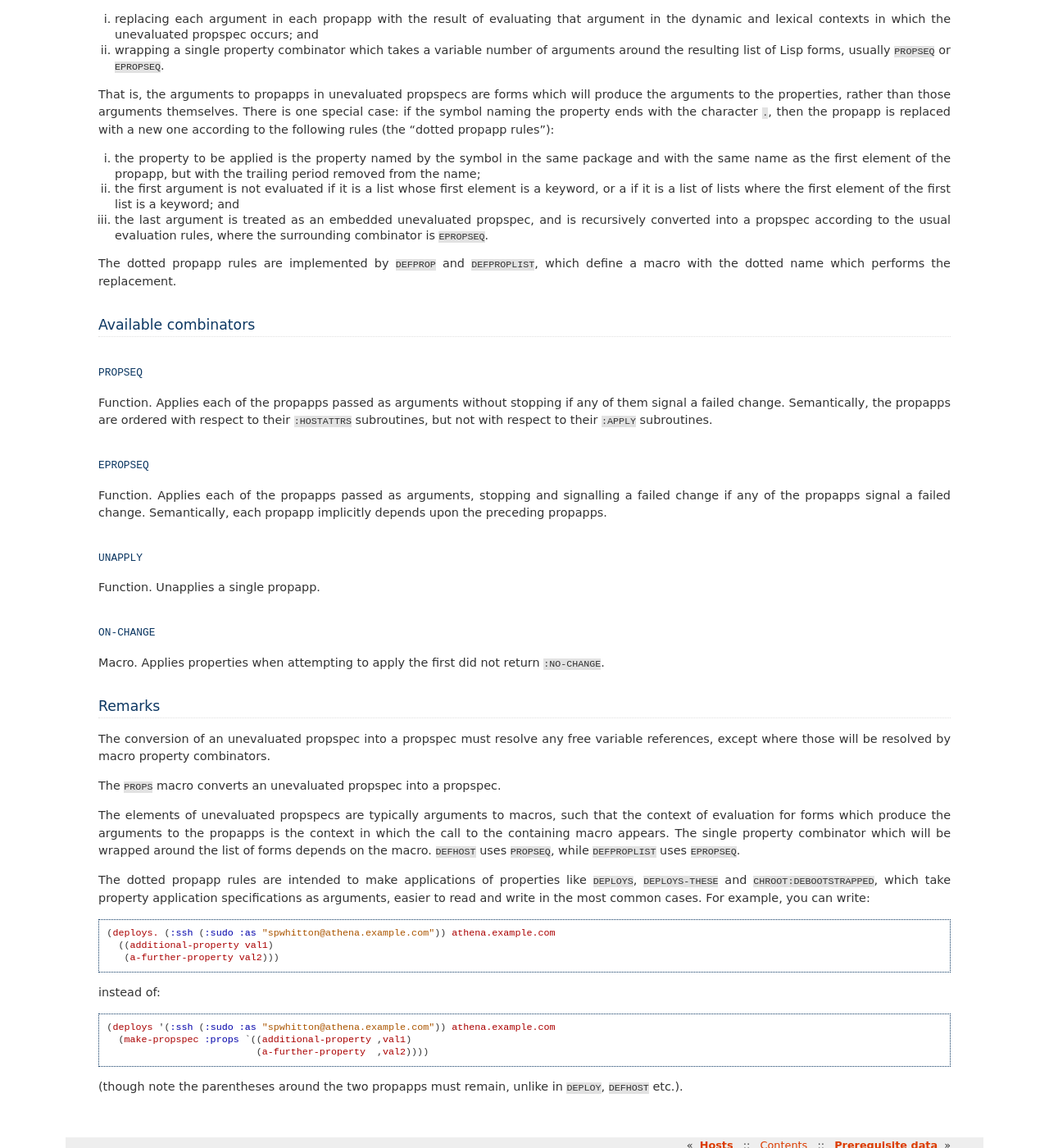
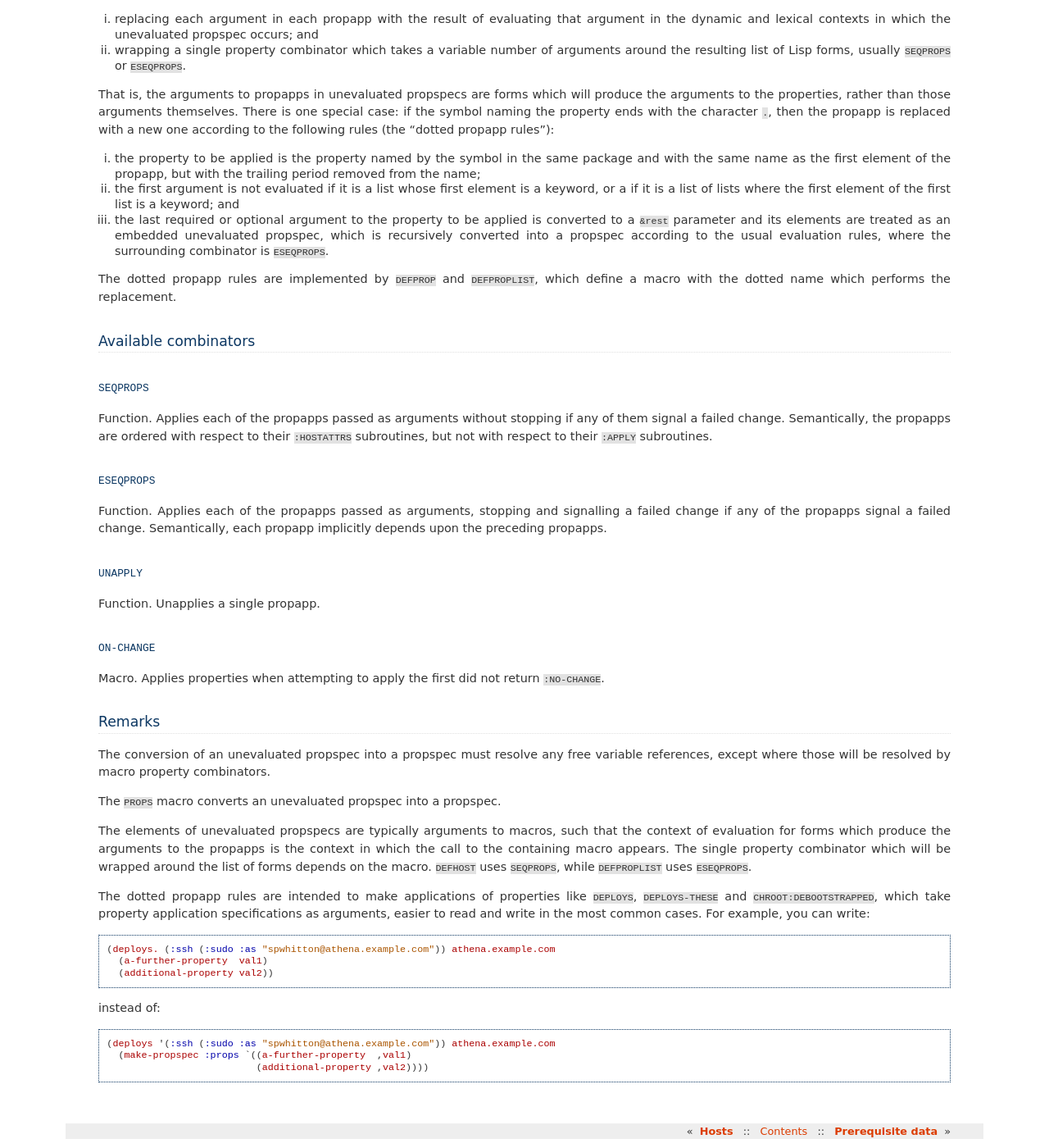
Before and after one commit to spwhitton/consfigurator, a Sphinx documentation site: the page built from doc/propspecs.rst, in a window 1280 px wide and 1400 px high, scrolled down 908 px. Shown: the whole window at 82% size. Built offline with Sphinx 7.4.7, drawn with Linux system fonts in a browser that asks for light colours.

Commit message:
rename (E)PROPSEQ->(E)SEQPROPS & drop some parens in dotted propapps
Signed-off-by: Sean Whitton <spwhitton@spwhitton.name>

```diff
--- a/doc/propspecs.rst
+++ b/doc/propspecs.rst
@@ -70,8 +70,8 @@ i. replacing each argument in each propapp with the result of evaluating that
    propspec occurs; and
 
 ii. wrapping a single property combinator which takes a variable number of
-    arguments around the resulting list of Lisp forms, usually ``PROPSEQ`` or
-    ``EPROPSEQ``.
+    arguments around the resulting list of Lisp forms, usually ``SEQPROPS`` or
+    ``ESEQPROPS``.
 
 That is, the arguments to propapps in unevaluated propspecs are forms which
 will produce the arguments to the properties, rather than those arguments
@@ -87,9 +87,11 @@ ii. the first argument is not evaluated if it is a list whose first element is
     a keyword, or a if it is a list of lists where the first element of the
     first list is a keyword; and
 
-iii. the last argument is treated as an embedded unevaluated propspec, and is
-     recursively converted into a propspec according to the usual evaluation
-     rules, where the surrounding combinator is ``EPROPSEQ``.
+iii. the last required or optional argument to the property to be applied is
+     converted to a ``&rest`` parameter and its elements are treated as an
+     embedded unevaluated propspec, which is recursively converted into a
+     propspec according to the usual evaluation rules, where the surrounding
+     combinator is ``ESEQPROPS``.
 
 The dotted propapp rules are implemented by ``DEFPROP`` and ``DEFPROPLIST``,
 which define a macro with the dotted name which performs the replacement.
@@ -97,16 +99,16 @@ which define a macro with the dotted name which performs the replacement.
 Available combinators
 ---------------------
 
-``PROPSEQ``
-~~~~~~~~~~~
+``SEQPROPS``
+~~~~~~~~~~~~~
 
 Function.  Applies each of the propapps passed as arguments without stopping
 if any of them signal a failed change.  Semantically, the propapps are ordered
 with respect to their ``:HOSTATTRS`` subroutines, but not with respect to
 their ``:APPLY`` subroutines.
 
-``EPROPSEQ``
-~~~~~~~~~~~~
+``ESEQPROPS``
+~~~~~~~~~~~~~
 
 Function.  Applies each of the propapps passed as arguments, stopping and
 signalling a failed change if any of the propapps signal a failed change.
@@ -136,8 +138,8 @@ The elements of unevaluated propspecs are typically arguments to macros, such
 that the context of evaluation for forms which produce the arguments to the
 propapps is the context in which the call to the containing macro appears.
 The single property combinator which will be wrapped around the list of forms
-depends on the macro.  ``DEFHOST`` uses ``PROPSEQ``, while ``DEFPROPLIST``
-uses ``EPROPSEQ``.
+depends on the macro.  ``DEFHOST`` uses ``SEQPROPS``, while ``DEFPROPLIST``
+uses ``ESEQPROPS``.
 
 The dotted propapp rules are intended to make applications of properties like
 ``DEPLOYS``, ``DEPLOYS-THESE`` and ``CHROOT:DEBOOTSTRAPPED``, which take
@@ -145,14 +147,11 @@ property application specifications as arguments, easier to read and write in
 the most common cases.  For example, you can write::
 
   (deploys. (:ssh (:sudo :as "spwhitton@athena.example.com")) athena.example.com
-    ((additional-property val1)
-     (a-further-property val2)))
+    (a-further-property  val1)
+    (additional-property val2))
 
 instead of::
 
   (deploys '(:ssh (:sudo :as "spwhitton@athena.example.com")) athena.example.com
-    (make-propspec :props `((additional-property ,val1)
-                            (a-further-property  ,val2))))
-
-(though note the parentheses around the two propapps must remain, unlike in
-``DEPLOY``, ``DEFHOST`` etc.).
+    (make-propspec :props `((a-further-property  ,val1)
+                            (additional-property ,val2))))
```
Also changed, not shown: 1 other file.
